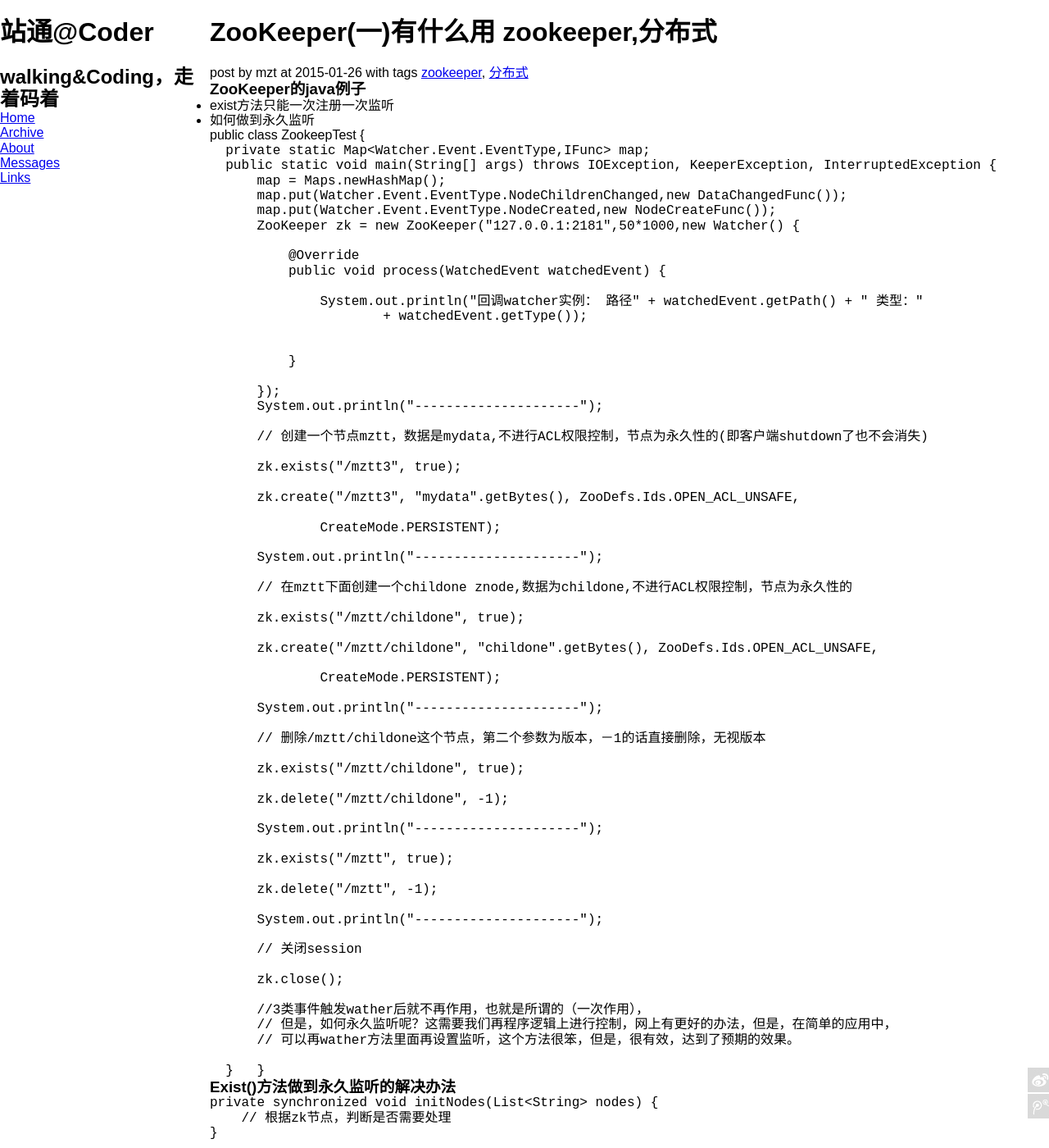
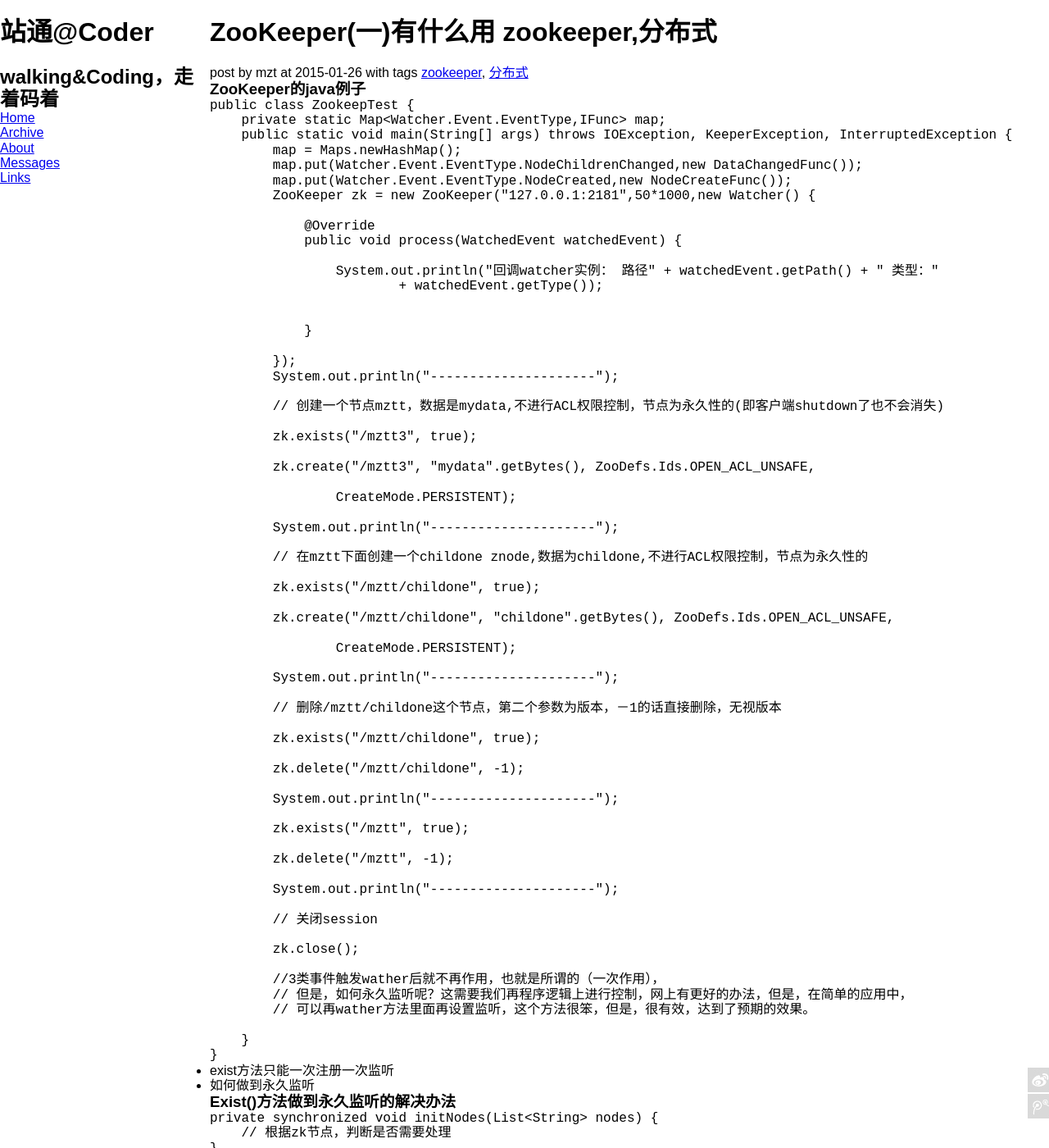
Before and after one commit to mouzt/mouzt.github.io, a Jekyll site: the page built from _posts/2015-01-26-ZooKeeper2-note.md, in a window 1280 px wide and 1400 px high. Shown: the whole window at 82% size. Built offline with Jekyll 4.4.1, drawn with Linux system fonts in a browser that asks for light colours; nearby versions of some CDN libraries; library files that are not in the unit come from our copies; comment, search, counter and statistics services are not loaded; some of the changed lines change nothing that is shown.

Commit message:
zookeeper add

```diff
--- a/_posts/2015-01-26-ZooKeeper2-note.md
+++ b/_posts/2015-01-26-ZooKeeper2-note.md
@@ -9,12 +9,7 @@
 
 ###ZooKeeper的java例子
 
-* exist方法只能一次注册一次监听
-* 如何做到永久监听
-
-
     public class ZookeepTest {
-
         private static Map<Watcher.Event.EventType,IFunc> map;
         public static void main(String[] args) throws IOException, KeeperException, InterruptedException {
             map = Maps.newHashMap();
@@ -80,6 +75,9 @@
     }
 
 
+* exist方法只能一次注册一次监听
+* 如何做到永久监听
+
 ###Exist()方法做到永久监听的解决办法
 
     private synchronized void initNodes(List<String> nodes) {
```
